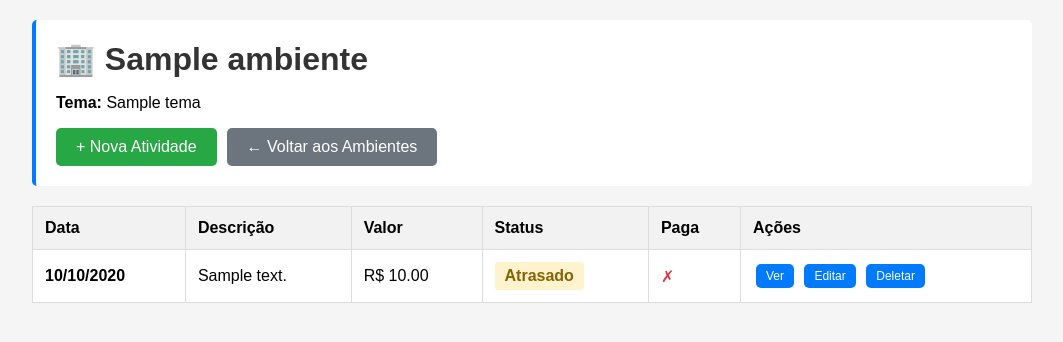
After one commit to itallume/Planit, a Django app: template atividade/templates/atividade/atividades_por_ambiente.html in a window 1280 px wide. The commit adds this page. Shown: the top 342 px of the page, without its empty margins (108-1171 px from the left). Run offline with Django 3.2, Linux system fonts and the light colour scheme; the template is opened without the code that fills it: most values are stand-ins (such as "Sample title", 1, 10 or a date in 2020).

Commit message:
feat: mudança na view de atividade e ambiente em cadastro

```diff
--- a/ambiente/templates/ambiente/home.html
+++ b/ambiente/templates/ambiente/home.html
@@ -202,7 +202,7 @@
                     <td style="text-align:center; font-weight:600; color:#ffc107;">{{ ambiente.num_atividades }}</td>
                     <td>
                         <div class="actions">
-                            <a href="{% url 'detalhe_ambiente' ambiente.id %}" class="btn-ver">Ver</a>
+                            <a href="{% url 'atividades_por_ambiente' ambiente.id %}" class="btn-ver">Ver Atividades</a>
                             <a href="{% url 'editar_ambiente' ambiente.id %}" class="btn-editar">Editar</a>
                         </div>
                     </td>
--- a/atividade/forms.py
+++ b/atividade/forms.py
@@ -7,9 +7,10 @@ from atividade.models import Atividade, Cliente, Endereco, Referencia
 class AtividadeForm(forms.ModelForm):
     class Meta:
         model = Atividade
-        fields = ['descricao', 'valor', 'valor_recebido', 'data_prevista', 'status', 'is_paga', 'ambiente', 'cliente']
+        fields = ['descricao', 'valor', 'valor_recebido', 'data_prevista', 'hora_prevista', 'status', 'is_paga', 'cliente']
         widgets = {
             'data_prevista': forms.DateInput(attrs={'type': 'date'}),
+            'hora_prevista': forms.TimeInput(attrs={'type': 'time'}),
             'descricao': forms.Textarea(attrs={'rows': 4}),
         }
 
--- /dev/null
+++ b/atividade/templates/atividade/atividades_por_ambiente.html
@@ -0,0 +1,165 @@
+<!DOCTYPE html>
+<html lang="pt-BR">
+<head>
+    <meta charset="UTF-8">
+    <meta name="viewport" content="width=device-width, initial-scale=1.0">
+    <title>Atividades - {{ ambiente.nome }}</title>
+    <style>
+        body {
+            font-family: Arial, sans-serif;
+            margin: 20px;
+            background-color: #f5f5f5;
+        }
+        .container {
+            max-width: 1000px;
+            margin: 0 auto;
+        }
+        .header {
+            background-color: white;
+            padding: 20px;
+            margin-bottom: 20px;
+            border-radius: 5px;
+            border-left: 4px solid #007bff;
+        }
+        .header h1 {
+            margin: 0 0 15px 0;
+            color: #333;
+        }
+        .header-actions {
+            display: flex;
+            gap: 10px;
+        }
+        .btn {
+            padding: 10px 20px;
+            background-color: #007bff;
+            color: white;
+            text-decoration: none;
+            border-radius: 5px;
+            border: none;
+            cursor: pointer;
+            display: inline-block;
+        }
+        .btn:hover {
+            background-color: #0056b3;
+        }
+        .btn-success {
+            background-color: #28a745;
+        }
+        .btn-success:hover {
+            background-color: #218838;
+        }
+        .btn-secondary {
+            background-color: #6c757d;
+        }
+        .btn-secondary:hover {
+            background-color: #5a6268;
+        }
+        table {
+            width: 100%;
+            border-collapse: collapse;
+            margin-top: 20px;
+            background-color: white;
+        }
+        table th, table td {
+            border: 1px solid #ddd;
+            padding: 12px;
+            text-align: left;
+        }
+        table th {
+            background-color: #f2f2f2;
+            font-weight: bold;
+        }
+        table tr:hover {
+            background-color: #f9f9f9;
+        }
+        .vazio {
+            text-align: center;
+            padding: 40px;
+            color: #666;
+            background-color: white;
+            border-radius: 5px;
+        }
+        .status {
+            padding: 5px 10px;
+            border-radius: 3px;
+            font-weight: bold;
+            display: inline-block;
+        }
+        .status-pendente {
+            background-color: #fff3cd;
+            color: #856404;
+        }
+        .status-concluido {
+            background-color: #d4edda;
+            color: #155724;
+        }
+        .paga {
+            color: #28a745;
+        }
+        .nao-paga {
+            color: #dc3545;
+        }
+        .actions a {
+            padding: 5px 10px;
+            margin: 0 3px;
+            font-size: 12px;
+        }
+    </style>
+</head>
+<body>
+    <div class="container">
+        <div class="header">
+            <h1>🏢 {{ ambiente.nome }}</h1>
+            <p><strong>Tema:</strong> {{ ambiente.tema }}</p>
+            <div class="header-actions">
+                <a href="{% url 'criar_atividade' %}?ambiente_id={{ ambiente.id }}" class="btn btn-success">+ Nova Atividade</a>
+                <a href="{% url 'lista_ambientes' %}" class="btn btn-secondary">← Voltar aos Ambientes</a>
+            </div>
+        </div>
+
+        {% if atividades %}
+            <table>
+                <thead>
+                    <tr>
+                        <th>Data</th>
+                        <th>Descrição</th>
+                        <th>Valor</th>
+                        <th>Status</th>
+                        <th>Paga</th>
+                        <th>Ações</th>
+                    </tr>
+                </thead>
+                <tbody>
+                    {% for atividade in atividades %}
+                        <tr>
+                            <td><strong>{{ atividade.data_prevista|date:"d/m/Y" }}</strong></td>
+                            <td>{{ atividade.descricao|truncatewords:15 }}</td>
+                            <td>R$ {{ atividade.valor|floatformat:2 }}</td>
+                            <td>
+                                <span class="status {% if atividade.status == 'Concluído' %}status-concluido{% else %}status-pendente{% endif %}">
+                                    {{ atividade.status }}
+                                </span>
+                            </td>
+                            <td>
+                                <span class="{% if atividade.is_paga %}paga{% else %}nao-paga{% endif %}">
+                                    {% if atividade.is_paga %}✓{% else %}✗{% endif %}
+                                </span>
+                            </td>
+                            <td class="actions">
+                                <a href="{% url 'detalhe_atividade' atividade.id %}" class="btn">Ver</a>
+                                <a href="{% url 'editar_atividade' atividade.id %}" class="btn">Editar</a>
+                                <a href="{% url 'deletar_atividade' atividade.id %}" class="btn">Deletar</a>
+                            </td>
+                        </tr>
+                    {% endfor %}
+                </tbody>
+            </table>
+        {% else %}
+            <div class="vazio">
+                <p>📭 Nenhuma atividade prevista para os próximos 7 dias.</p>
+                <a href="{% url 'criar_atividade' %}?ambiente_id={{ ambiente.id }}" class="btn btn-success">+ Criar Primeira Atividade</a>
+            </div>
+        {% endif %}
+    </div>
+</body>
+</html>
--- a/atividade/urls.py
+++ b/atividade/urls.py
@@ -7,7 +7,8 @@ from django.urls import path
 urlpatterns = [
     path('', AtividadeListView.as_view(), name='lista_atividades'),
     path('criar/', AtividadeCreateView.as_view(), name='criar_atividade'),
-    path('<int:ambiente_id>/', AtividadesPorAmbienteView.as_view(), name='atividades_por_ambiente'),
+    path('ambiente/<int:ambiente_id>/', AtividadesPorAmbienteView.as_view(), name='atividades_por_ambiente'),
     path('<int:atividade_id>/editar/', AtividadeUpdateView.as_view(), name='editar_atividade'),
     path('<int:atividade_id>/deletar/', AtividadeDeleteView.as_view(), name='deletar_atividade'),
+    path('<int:atividade_id>/', AtividadeDetailView.as_view(), name='detalhe_atividade'),
 ]
```
Also changed, not shown: atividade/templates/atividade/form.html (+5 -4 lines), atividade/views.py (+43 -6 lines).
